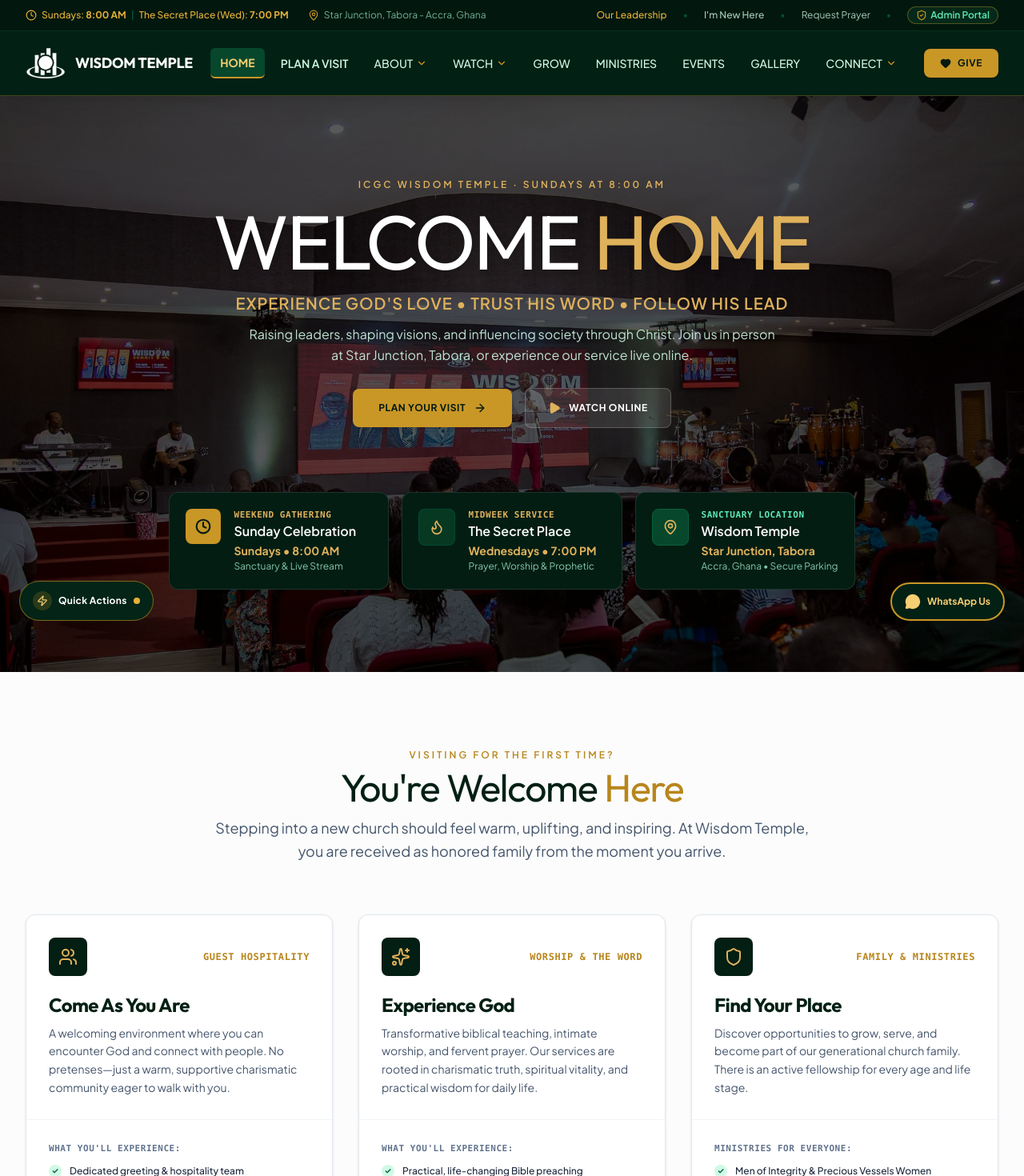
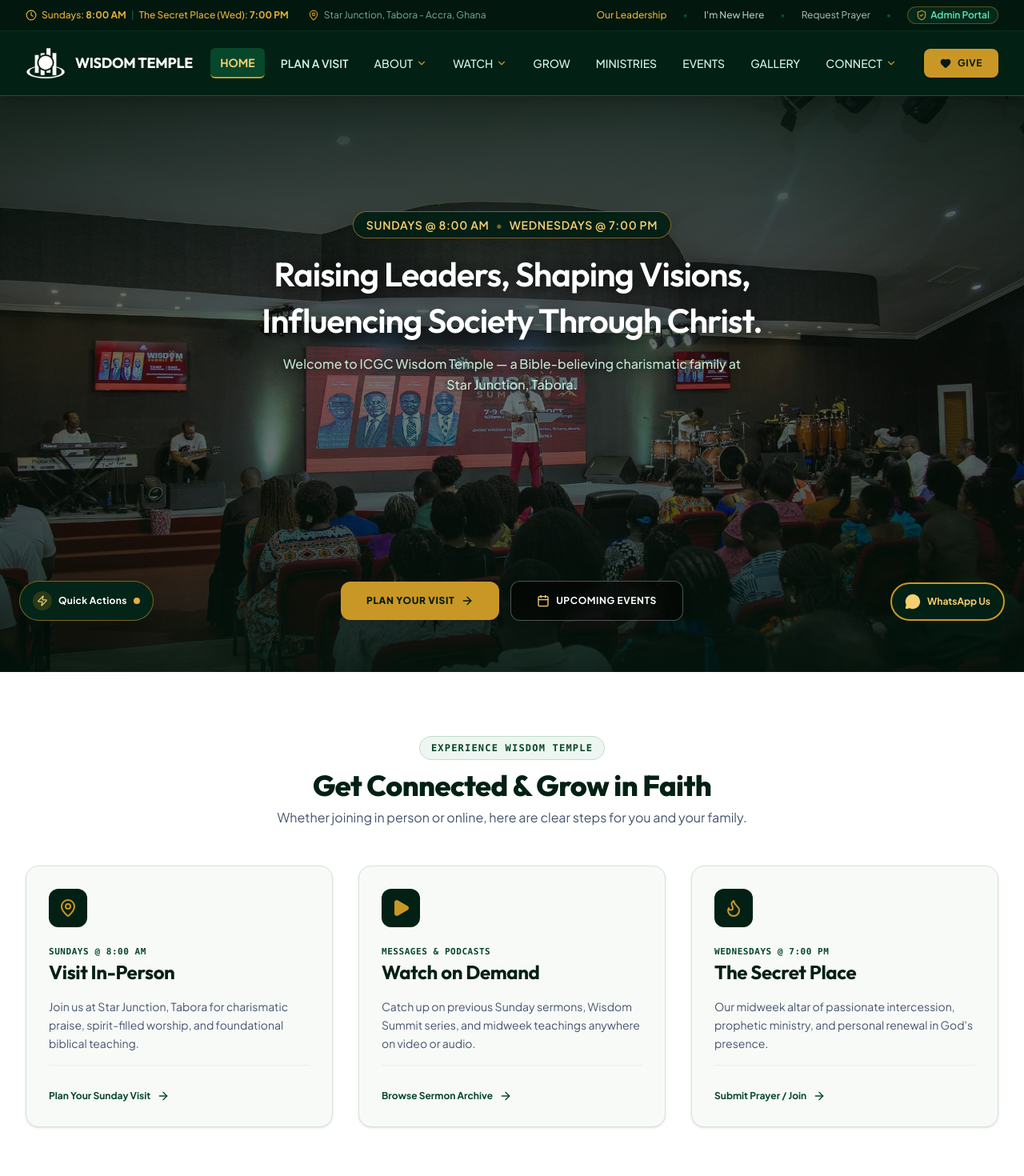
Before and after one commit to alfredtackiequaye-del/Wisdom-Temple-Website, a React (Vite) app: page / in a window 1280 px wide. Shown: the top 1470 px of the page at 80% size. Built offline with nearby package versions, Linux system fonts and the light colour scheme; a web font is replaced by a local one.

Commit message:
feat(data/ui): update social links, payment details, and hero section
Updated official social media links and consolidated payment information. Refined the home page hero section with a more minimal design and updated animation parameters for a better visual experience.

```diff
--- a/src/data/churchData.ts
+++ b/src/data/churchData.ts
@@ -38,19 +38,19 @@ export const CHURCH_INFO = {
     },
   },
   social: {
-    facebook: '[FACEBOOK LINK]',
-    instagram: '[INSTAGRAM LINK]',
+    facebook: 'https://facebook.com',
+    instagram: 'https://instagram.com',
     youtube: 'https://www.youtube.com/@icgcwisdomtemple',
-    tiktok: '[TIKTOK LINK]',
-    x: '[X LINK]',
+    tiktok: 'https://tiktok.com',
+    x: 'https://x.com',
   },
   paymentPlaceholders: {
     mtnMoMo: '0555577099',
-    telecelCash: '[TELECEL CASH DETAILS]',
-    atMoney: '[AT MONEY DETAILS]',
+    telecelCash: '0555577099 (Via Other Networks)',
+    atMoney: '0555577099 (Via Other Networks)',
     bankDetails: 'Consolidated Bank Ghana (CBG) - Acc: 0523529100002',
     accountName: 'Wisdom Temple (Kokomlemle)',
-    onlinePayment: '[ONLINE PAYMENT METHOD]',
+    onlinePayment: '',
     givingFlyer: '/giving_details_official.jpg',
   },
 };
--- a/src/views/HomeView.tsx
+++ b/src/views/HomeView.tsx
@@ -147,10 +147,10 @@ export const HomeView: React.FC<HomeViewProps> = ({
   return (
     <div className="space-y-0 text-slate-900">
       {/* ========================================================================= */}
-      {/* 1. HERO SECTION - ICGC Official Deep Forest & Gold */}
+      {/* 1. HERO SECTION - Minimal, Airy, Image-Forward (connection-rincon style) */}
       {/* ========================================================================= */}
-      <section className="relative min-h-[92vh] lg:min-h-[90vh] bg-[#02180e] flex items-center justify-center overflow-hidden" id="hero-section">
-        {/* Official Church Banner Image - Elevated visibility with smooth cinematic Ken Burns animation */}
+      <section className="relative min-h-[85vh] lg:min-h-[90vh] bg-[#02180e] flex flex-col justify-between overflow-hidden pt-28 sm:pt-36 pb-12 sm:pb-16" id="hero-section">
+        {/* Official Church Banner Image - High Clarity & Subtle Motion */}
         <div className="absolute inset-0 z-0 overflow-hidden">
           <motion.img
             src="/hero_icgc_banner.jpg"
@@ -161,119 +161,191 @@ export const HomeView: React.FC<HomeViewProps> = ({
               }
             }}
             alt="Wisdom Temple Official Banner"
-            initial={{ scale: 1.04, opacity: 0.9 }}
+            initial={{ scale: 1.02, opacity: 0.95 }}
             animate={{
-              scale: [1.04, 1.12, 1.04],
-              y: [0, -10, 0],
+              scale: [1.02, 1.08, 1.02],
+              y: [0, -8, 0],
             }}
             transition={{
-              scale: { duration: 18, repeat: Infinity, repeatType: 'reverse', ease: 'easeInOut' },
-              y: { duration: 22, repeat: Infinity, repeatType: 'reverse', ease: 'easeInOut' },
+              scale: { duration: 20, repeat: Infinity, repeatType: 'reverse', ease: 'easeInOut' },
+              y: { duration: 24, repeat: Infinity, repeatType: 'reverse', ease: 'easeInOut' },
             }}
-            className="w-full h-full object-cover object-center filter brightness-95 contrast-105"
+            className="w-full h-full object-cover object-center filter brightness-100 contrast-100"
             referrerPolicy="no-referrer"
           />
 
-          {/* Balanced cinematic scrim: crisp and professional contrast for text clarity */}
-          <div className="absolute inset-0 bg-black/60 pointer-events-none" />
+          {/* Top and bottom subtle gradients, leaving the entire middle open and visible */}
+          <div className="absolute inset-0 bg-gradient-to-b from-[#02140c]/85 via-[#02140c]/30 to-transparent pointer-events-none" />
+          <div className="absolute inset-0 bg-gradient-to-t from-[#02140c]/90 via-[#02140c]/30 to-transparent pointer-events-none" />
         </div>
 
-        <div className="relative z-10 max-w-6xl mx-auto px-4 sm:px-6 lg:px-8 py-12 sm:py-16 text-center flex flex-col items-center">
-          {/* Top Kicker: Assembly Identity & Service Time */}
-          <div className="text-xs uppercase tracking-[0.25em] font-semibold text-[#dfb15b] mb-4">
-            ICGC Wisdom Temple · Sundays at 8:00 AM
-          </div>
+        {/* Top Block: Service Times, Mission Statement & Welcoming Subtitle */}
+        <div className="relative z-10 max-w-4xl mx-auto px-4 sm:px-6 lg:px-8 text-center flex flex-col items-center">
+          {/* Eyebrow - Service Times */}
+          <motion.div
+            initial={{ opacity: 0, y: 15 }}
+            animate={{ opacity: 1, y: 0 }}
+            transition={{ duration: 0.6 }}
+            className="inline-flex items-center space-x-2 px-4 py-1.5 rounded-full bg-[#032014]/90 border border-[#c99726]/60 text-[#f5cf72] text-xs sm:text-sm font-semibold tracking-wider uppercase mb-4 backdrop-blur-md shadow-lg"
+          >
+            <span>Sundays @ 8:00 AM</span>
+            <span className="text-[#c99726]/60">•</span>
+            <span>Wednesdays @ 7:00 PM</span>
+          </motion.div>
 
-          {/* Headline - Editorial High-Impact Contemporary Typography */}
+          {/* Headline - Unified Mission Statement (Refined Size, Slightly Thicker Weight, Single White Color) */}
           <motion.h1
-            initial={{ opacity: 0, y: 22 }}
+            initial={{ opacity: 0, y: 18 }}
             animate={{ opacity: 1, y: 0 }}
             transition={{ duration: 0.7, delay: 0.15, ease: 'easeOut' }}
-            className="text-5xl sm:text-6xl md:text-7xl lg:text-8xl font-light text-white tracking-tight leading-[0.98] max-w-5xl font-serif drop-shadow-md uppercase"
+            className="text-2xl sm:text-3xl md:text-4xl lg:text-[42px] font-semibold text-white tracking-tight leading-snug font-serif max-w-3xl drop-shadow-[0_2px_12px_rgba(0,0,0,0.85)]"
           >
-            WELCOME <span className="font-normal text-[#dfb15b]">HOME</span>
+            Raising Leaders, Shaping Visions, Influencing Society Through Christ.
           </motion.h1>
 
-          {/* Guiding Motto & Vision */}
-          <motion.p
-            initial={{ opacity: 0, y: 18 }}
-            animate={{ opacity: 1, y: 0 }}
-            transition={{ duration: 0.7, delay: 0.3, ease: 'easeOut' }}
-            className="mt-4 text-base sm:text-lg md:text-xl text-[#dfb15b] font-semibold max-w-3xl leading-snug tracking-wider uppercase"
-          >
-            EXPERIENCE GOD'S LOVE • TRUST HIS WORD • FOLLOW HIS LEAD
-          </motion.p>
-
+          {/* Welcoming Subtitle */}
           <motion.p
             initial={{ opacity: 0, y: 14 }}
             animate={{ opacity: 1, y: 0 }}
-            transition={{ duration: 0.7, delay: 0.42, ease: 'easeOut' }}
-            className="mt-3 text-sm sm:text-base text-emerald-100/90 font-normal max-w-2xl leading-relaxed"
+            transition={{ duration: 0.7, delay: 0.3, ease: 'easeOut' }}
+            className="mt-3 text-xs sm:text-sm md:text-base text-emerald-100/90 font-medium max-w-xl mx-auto leading-relaxed drop-shadow-[0_1px_6px_rgba(0,0,0,0.85)]"
           >
-            Raising leaders, shaping visions, and influencing society through Christ. Join us in person at Star Junction, Tabora, or experience our service live online.
+            Welcome to ICGC Wisdom Temple — a Bible-believing charismatic family at Star Junction, Tabora.
           </motion.p>
+        </div>
 
-          {/* Primary & Secondary CTAs - Plan A Visit & Watch Message */}
-          <div className="mt-7 flex flex-col sm:flex-row items-center justify-center gap-4 w-full sm:w-auto">
+        {/* Center Space: Wide open viewing area for the church banner */}
+        <div className="flex-1 min-h-[14vh] sm:min-h-[18vh]" />
+
+        {/* Bottom Block: Plan Your Visit & Upcoming Events Buttons */}
+        <div className="relative z-10 max-w-4xl mx-auto px-4 sm:px-6 lg:px-8 text-center w-full">
+          <motion.div
+            initial={{ opacity: 0, y: 16 }}
+            animate={{ opacity: 1, y: 0 }}
+            transition={{ duration: 0.7, delay: 0.45, ease: 'easeOut' }}
+            className="flex flex-col sm:flex-row items-center justify-center gap-3.5 w-full sm:w-auto"
+          >
             <button
               onClick={() => onNavigate('new-here')}
-              className="w-full sm:w-auto px-8 py-4 rounded-lg bg-[#c99726] hover:bg-[#b8861d] text-[#021a10] font-bold text-xs uppercase tracking-wider shadow-sm transition-colors flex items-center justify-center space-x-2.5 cursor-pointer"
+              className="w-full sm:w-auto px-8 py-4 rounded-xl bg-[#c99726] hover:bg-[#b8861d] text-[#021a10] font-black text-xs uppercase tracking-wider shadow-xl transition-all transform hover:scale-[1.02] flex items-center justify-center space-x-2 cursor-pointer"
             >
               <span>PLAN YOUR VISIT</span>
               <ArrowRight className="w-4 h-4" />
             </button>
 
             <button
-              onClick={() => latestSermon && onWatchVideo(latestSermon)}
-              className="w-full sm:w-auto px-7 py-4 rounded-lg bg-white/10 hover:bg-white/20 text-white font-bold text-xs uppercase tracking-wider border border-white/20 transition-colors flex items-center justify-center space-x-2.5 cursor-pointer"
+              onClick={() => onNavigate('events')}
+              className="w-full sm:w-auto px-8 py-4 rounded-xl bg-black/50 hover:bg-black/70 text-white font-bold text-xs uppercase tracking-wider border border-white/30 backdrop-blur-md transition-all flex items-center justify-center space-x-2 cursor-pointer shadow-lg"
             >
-              <Play className="w-4 h-4 text-[#dfb15b] fill-[#dfb15b]" />
-              <span>WATCH ONLINE</span>
+              <Calendar className="w-4 h-4 text-[#f5cf72]" />
+              <span>UPCOMING EVENTS</span>
             </button>
+          </motion.div>
+        </div>
+      </section>
+
+      {/* ========================================================================= */}
+      {/* 2. MODULAR EXPERIENCE ROW - Inspired by connection-rincon.com */}
+      {/* ========================================================================= */}
+      <section className="py-16 sm:py-20 bg-white border-b border-slate-200">
+        <div className="max-w-7xl mx-auto px-4 sm:px-6 lg:px-8">
+          <div className="text-center max-w-2xl mx-auto mb-12">
+            <span className="text-xs font-mono text-[#07472c] font-bold uppercase tracking-widest bg-[#eef6f1] px-3.5 py-1.5 rounded-full border border-[#c2decc] inline-block mb-3">
+              EXPERIENCE WISDOM TEMPLE
+            </span>
+            <h2 className="text-3xl sm:text-4xl font-extrabold text-[#032014] font-serif-title tracking-tight">
+              Get Connected & Grow in Faith
+            </h2>
+            <p className="text-sm sm:text-base text-slate-600 mt-2">
+              Whether joining in person or online, here are clear steps for you and your family.
+            </p>
           </div>
 
-          {/* Service Information Panels */}
-          <div className="mt-14 sm:mt-16 lg:mt-20 w-full max-w-5xl grid grid-cols-1 md:grid-cols-3 gap-4 text-left mx-auto">
-            {/* Sunday Service */}
-            <div className="p-5 rounded-xl bg-[#031d13] border border-white/10 hover:border-[#c99726]/50 flex items-start space-x-4 transition-colors h-full">
-              <div className="p-3 rounded-lg bg-[#c99726] text-[#021a10] shrink-0">
-                <Clock className="w-5 h-5 stroke-[2.5]" />
+          <div className="grid grid-cols-1 md:grid-cols-3 gap-6 sm:gap-8">
+            {/* Module 1: Visit In-Person */}
+            <div className="bg-[#f8faf8] rounded-2xl p-7 border border-[#d6e5dc] hover:border-[#c99726] shadow-sm hover:shadow-md transition-all flex flex-col justify-between group">
+              <div className="space-y-4">
+                <div className="w-12 h-12 rounded-xl bg-[#032014] text-[#f5cf72] flex items-center justify-center shadow-xs">
+                  <MapPin className="w-6 h-6 text-[#c99726]" />
+                </div>
+                <div className="space-y-1">
+                  <span className="text-[11px] font-mono font-bold uppercase tracking-wider text-[#07472c]">
+                    SUNDAYS @ 8:00 AM
+                  </span>
+                  <h3 className="text-2xl font-bold text-[#032014] font-serif-title">
+                    Visit In-Person
+                  </h3>
+                </div>
+                <p className="text-xs sm:text-sm text-slate-600 leading-relaxed">
+                  Join us at Star Junction, Tabora for charismatic praise, spirit-filled worship, and foundational biblical teaching.
+                </p>
               </div>
-              <div className="min-w-0 flex-1">
-                <span className="text-[11px] font-mono uppercase tracking-wider text-[#dfb15b] font-semibold block">Weekend Gathering</span>
-                <h4 className="text-base font-semibold text-white">Sunday Celebration</h4>
-                <p className="text-sm font-bold text-[#dfb15b] mt-0.5">Sundays • 8:00 AM</p>
-                <span className="text-xs text-emerald-200/80 block mt-0.5">Sanctuary & Live Stream</span>
+              <div className="pt-6 mt-4 border-t border-slate-200/70">
+                <button
+                  onClick={() => onNavigate('new-here')}
+                  className="inline-flex items-center space-x-2 text-xs font-bold text-[#07472c] group-hover:text-[#c99726] transition-colors cursor-pointer"
+                >
+                  <span>Plan Your Sunday Visit</span>
+                  <ArrowRight className="w-4 h-4 transition-transform group-hover:translate-x-1" />
+                </button>
               </div>
             </div>
 
-            {/* The Secret Place */}
-            <div className="p-5 rounded-xl bg-[#031d13] border border-white/10 hover:border-[#dfb15b]/50 flex items-start space-x-4 transition-colors h-full">
-              <div className="p-3 rounded-lg bg-[#073822] text-[#dfb15b] border border-emerald-800/40 shrink-0">
-                <Flame className="w-5 h-5 text-[#dfb15b]" />
+            {/* Module 2: Watch on Demand */}
+            <div className="bg-[#f8faf8] rounded-2xl p-7 border border-[#d6e5dc] hover:border-[#c99726] shadow-sm hover:shadow-md transition-all flex flex-col justify-between group">
+              <div className="space-y-4">
+                <div className="w-12 h-12 rounded-xl bg-[#032014] text-[#f5cf72] flex items-center justify-center shadow-xs">
+                  <Play className="w-6 h-6 text-[#c99726] fill-[#c99726]" />
+                </div>
+                <div className="space-y-1">
+                  <span className="text-[11px] font-mono font-bold uppercase tracking-wider text-[#07472c]">
+                    MESSAGES & PODCASTS
+                  </span>
+                  <h3 className="text-2xl font-bold text-[#032014] font-serif-title">
+                    Watch on Demand
+                  </h3>
+                </div>
+                <p className="text-xs sm:text-sm text-slate-600 leading-relaxed">
+                  Catch up on previous Sunday sermons, Wisdom Summit series, and midweek teachings anywhere on video or audio.
+                </p>
               </div>
-              <div className="min-w-0 flex-1">
-                <span className="text-[11px] font-mono uppercase tracking-wider text-[#dfb15b] font-semibold block">Midweek Service</span>
-                <h4 className="text-base font-semibold text-white">The Secret Place</h4>
-                <p className="text-sm font-bold text-[#dfb15b] mt-0.5">Wednesdays • 7:00 PM</p>
-                <span className="text-xs text-emerald-200/80 block mt-0.5">Prayer, Worship & Prophetic</span>
+              <div className="pt-6 mt-4 border-t border-slate-200/70">
+                <button
+                  onClick={() => onNavigate('watch-listen')}
+                  className="inline-flex items-center space-x-2 text-xs font-bold text-[#07472c] group-hover:text-[#c99726] transition-colors cursor-pointer"
+                >
+                  <span>Browse Sermon Archive</span>
+                  <ArrowRight className="w-4 h-4 transition-transform group-hover:translate-x-1" />
+                </button>
               </div>
             </div>
 
-            {/* Location Badge */}
-            <div className="p-5 rounded-xl bg-[#031d13] border border-white/10 hover:border-emerald-400/50 flex items-start space-x-4 transition-colors h-full">
-              <div className="p-3 rounded-lg bg-[#07472c] text-emerald-200 border border-[#09603a] shrink-0">
-                <MapPin className="w-5 h-5 text-[#dfb15b]" />
+            {/* Module 3: The Secret Place */}
+            <div className="bg-[#f8faf8] rounded-2xl p-7 border border-[#d6e5dc] hover:border-[#c99726] shadow-sm hover:shadow-md transition-all flex flex-col justify-between group">
+              <div className="space-y-4">
+                <div className="w-12 h-12 rounded-xl bg-[#032014] text-[#f5cf72] flex items-center justify-center shadow-xs">
+                  <Flame className="w-6 h-6 text-[#c99726]" />
+                </div>
+                <div className="space-y-1">
+                  <span className="text-[11px] font-mono font-bold uppercase tracking-wider text-[#07472c]">
+                    WEDNESDAYS @ 7:00 PM
+                  </span>
+                  <h3 className="text-2xl font-bold text-[#032014] font-serif-title">
+                    The Secret Place
+                  </h3>
+                </div>
+                <p className="text-xs sm:text-sm text-slate-600 leading-relaxed">
+                  Our midweek altar of passionate intercession, prophetic ministry, and personal renewal in God's presence.
+                </p>
               </div>
-              <div className="min-w-0 flex-1">
-                <span className="text-[11px] font-mono uppercase tracking-wider text-emerald-300 font-semibold block">Sanctuary Location</span>
-                <h4 className="text-base font-semibold text-white">Wisdom Temple</h4>
-                <p className="text-sm font-bold text-[#dfb15b] mt-0.5">
-                  Star Junction, Tabora
-                </p>
-                <span className="text-xs text-emerald-200/80 block mt-0.5">
-                  Accra, Ghana • Secure Parking
-                </span>
+              <div className="pt-6 mt-4 border-t border-slate-200/70">
+                <button
+                  onClick={() => onNavigate('prayer')}
+                  className="inline-flex items-center space-x-2 text-xs font-bold text-[#07472c] group-hover:text-[#c99726] transition-colors cursor-pointer"
+                >
+                  <span>Submit Prayer / Join</span>
+                  <ArrowRight className="w-4 h-4 transition-transform group-hover:translate-x-1" />
+                </button>
               </div>
             </div>
           </div>
```
